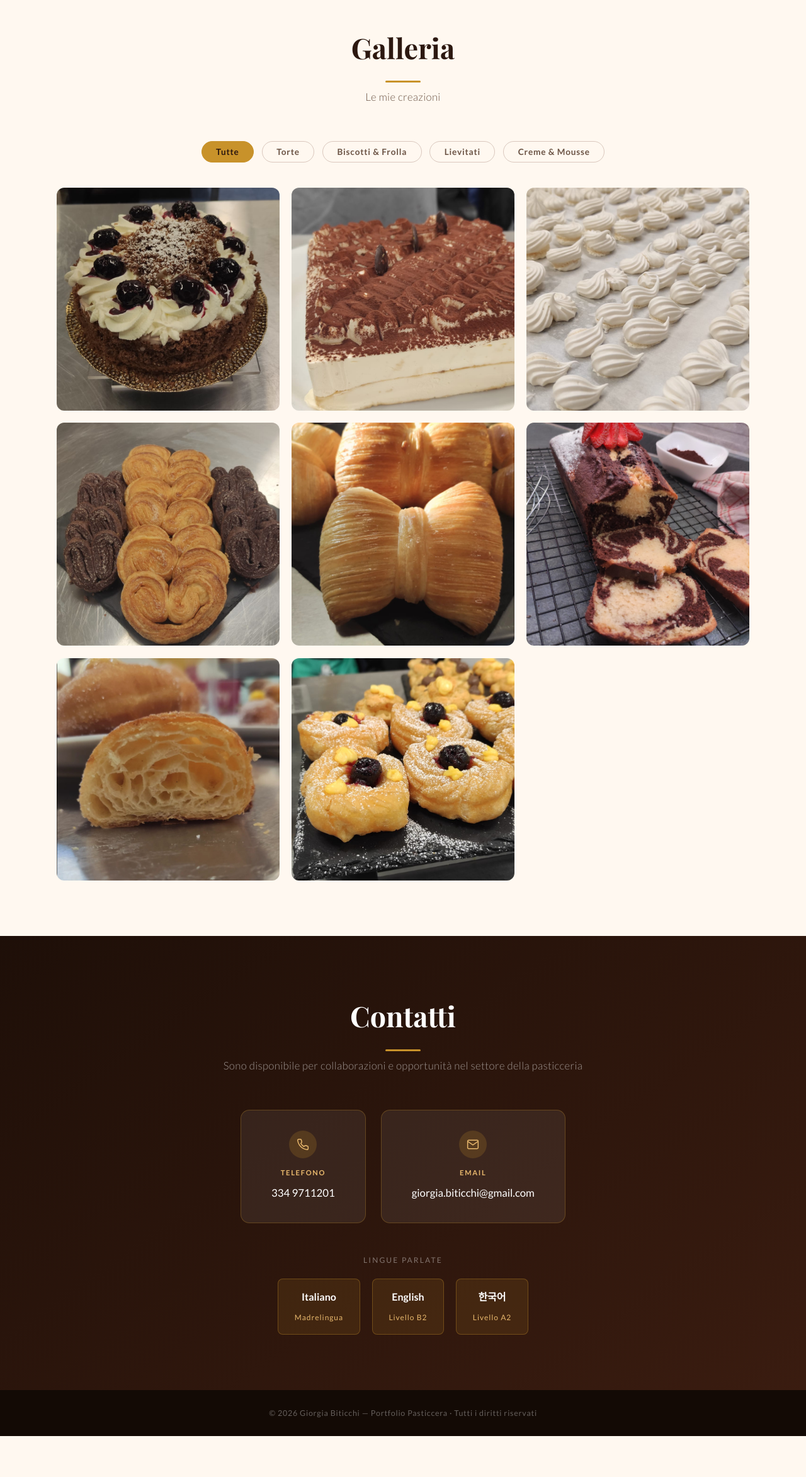
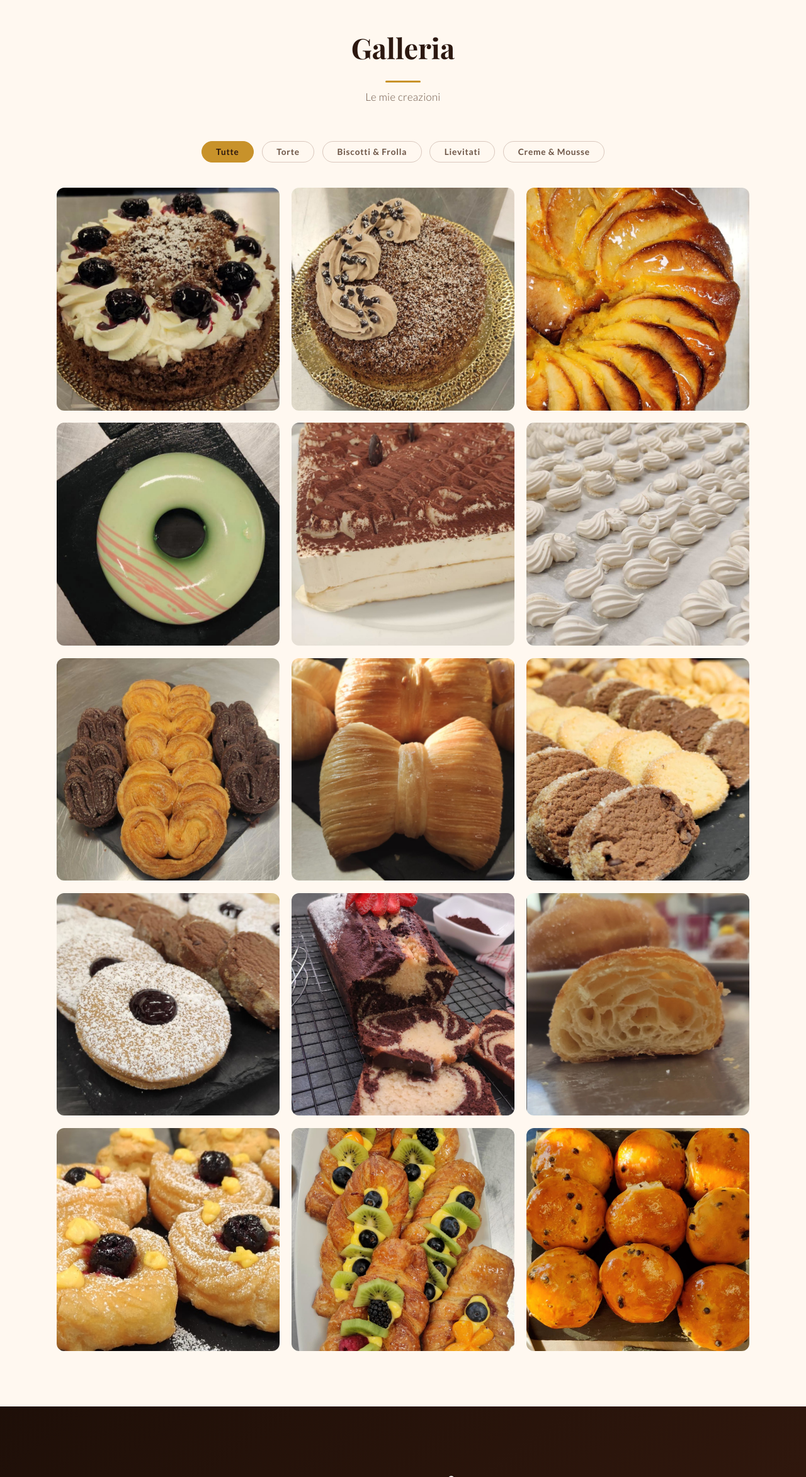
Before and after one commit to Stefano-DiPaolo/portfolio, a plain HTML site: page index.html in a window 1280 px wide. Shown: the part 5847-8192 px from the top of the page at 63% size. Before the commit the page ends 8127 px from the top, so only its background shows below. Drawn offline with nearby package versions, Linux system fonts and the light colour scheme; a web font is replaced by a local one.

Commit message:
Aggiorna galleria con nuove immagini e corregge didascalie
Aggiunge 8 nuove immagini (foresta nera, torta di mele, torta pistacchio
e fragola, biscotti, occhi di bue, trecce lievitate, pan goccioli,
tiramisù), corregge le didascalie errate e rimuove i vecchi file .jpeg
sostituiti dai nuovi .JPG.

Co-Authored-By: Claude Sonnet 4.6 <noreply@anthropic.com>

```diff
--- a/index.html
+++ b/index.html
@@ -345,23 +345,38 @@
             </figure>
             -->
 
-            <figure class="gallery-item" data-caption="Torta" data-category="torte">
-                <img src="images/torta.jpeg" alt="Torta" loading="lazy">
-                <figcaption class="gallery-overlay"><span>Torta</span></figcaption>
+            <figure class="gallery-item" data-caption="Foresta Nera" data-category="torte">
+                <img src="images/foresta nera.JPG" alt="Foresta Nera" loading="lazy">
+                <figcaption class="gallery-overlay"><span>Foresta Nera</span></figcaption>
+            </figure>
+
+            <figure class="gallery-item" data-caption="Torta Pan di Spagna" data-category="torte">
+                <img src="images/torta pan di spagna.JPG" alt="Torta Pan di Spagna" loading="lazy">
+                <figcaption class="gallery-overlay"><span>Torta Pan di Spagna</span></figcaption>
+            </figure>
+
+            <figure class="gallery-item" data-caption="Torta di Mele" data-category="torte">
+                <img src="images/torta di mele.JPG" alt="Torta di Mele" loading="lazy">
+                <figcaption class="gallery-overlay"><span>Torta di Mele</span></figcaption>
+            </figure>
+
+            <figure class="gallery-item" data-caption="Torta Pistacchio e Fragola" data-category="torte">
+                <img src="images/Torta modernna pistacchio e fragola.JPG" alt="Torta Pistacchio e Fragola" loading="lazy">
+                <figcaption class="gallery-overlay"><span>Torta Pistacchio e Fragola</span></figcaption>
             </figure>
 
             <figure class="gallery-item" data-caption="Tiramisù" data-category="creme">
-                <img src="images/tiramisu'.jpeg" alt="Tiramisù" loading="lazy">
+                <img src="images/tiramisu'.JPG" alt="Tiramisù" loading="lazy">
                 <figcaption class="gallery-overlay"><span>Tiramisù</span></figcaption>
             </figure>
 
             <figure class="gallery-item" data-caption="Meringhe" data-category="biscotti">
-                <img src="images/meringhe.jpeg" alt="Meringhe" loading="lazy">
+                <img src="images/meringhe.JPG" alt="Meringhe" loading="lazy">
                 <figcaption class="gallery-overlay"><span>Meringhe</span></figcaption>
             </figure>
 
             <figure class="gallery-item" data-caption="Ventagli" data-category="biscotti">
-                <img src="images/ventagli.jpeg" alt="Ventagli" loading="lazy">
+                <img src="images/ventagli.JPG" alt="Ventagli" loading="lazy">
                 <figcaption class="gallery-overlay"><span>Ventagli</span></figcaption>
             </figure>
 
@@ -370,8 +385,18 @@
                 <figcaption class="gallery-overlay"><span>Papillon</span></figcaption>
             </figure>
 
+            <figure class="gallery-item" data-caption="Biscotti" data-category="biscotti">
+                <img src="images/biscotti.JPG" alt="Biscotti" loading="lazy">
+                <figcaption class="gallery-overlay"><span>Biscotti</span></figcaption>
+            </figure>
+
+            <figure class="gallery-item" data-caption="Occhi di Bue" data-category="biscotti">
+                <img src="images/occhi di bue.JPG" alt="Occhi di Bue" loading="lazy">
+                <figcaption class="gallery-overlay"><span>Occhi di Bue</span></figcaption>
+            </figure>
+
             <figure class="gallery-item" data-caption="Plumcake" data-category="lievitati">
-                <img src="images/plumcake.jpeg" alt="Plumcake" loading="lazy">
+                <img src="images/plumcake.JPG" alt="Plumcake" loading="lazy">
                 <figcaption class="gallery-overlay"><span>Plumcake</span></figcaption>
             </figure>
 
@@ -381,8 +406,18 @@
             </figure>
 
             <figure class="gallery-item" data-caption="Zeppole" data-category="lievitati">
-                <img src="images/zeppole.jpeg" alt="Zeppole" loading="lazy">
+                <img src="images/zeppole.JPG" alt="Zeppole" loading="lazy">
                 <figcaption class="gallery-overlay"><span>Zeppole</span></figcaption>
+            </figure>
+
+            <figure class="gallery-item" data-caption="Trecce Lievitate" data-category="lievitati">
+                <img src="images/Trecce lievitate.JPG" alt="Trecce Lievitate" loading="lazy">
+                <figcaption class="gallery-overlay"><span>Trecce Lievitate</span></figcaption>
+            </figure>
+
+            <figure class="gallery-item" data-caption="Pan Goccioli" data-category="lievitati">
+                <img src="images/pan goccioli.JPG" alt="Pan Goccioli" loading="lazy">
+                <figcaption class="gallery-overlay"><span>Pan Goccioli</span></figcaption>
             </figure>
 
         </div>
```
Also changed, not shown: images/Torta modernna pistacchio e fragola.JPG (added), images/Trecce lievitate.JPG (added), images/biscotti.JPG (added), images/foresta nera.JPG (added), images/meringhe.JPG (added), images/meringhe.jpeg (deleted), images/occhi di bue.JPG (added), images/pan goccioli.JPG (added), images/plumcake.JPG (added), images/plumcake.jpeg (deleted), images/tiramisu'.JPG (added), images/tiramisu'.jpeg (deleted), images/torta di mele.JPG (added), images/torta pan di spagna.JPG (added), 5 more files.
